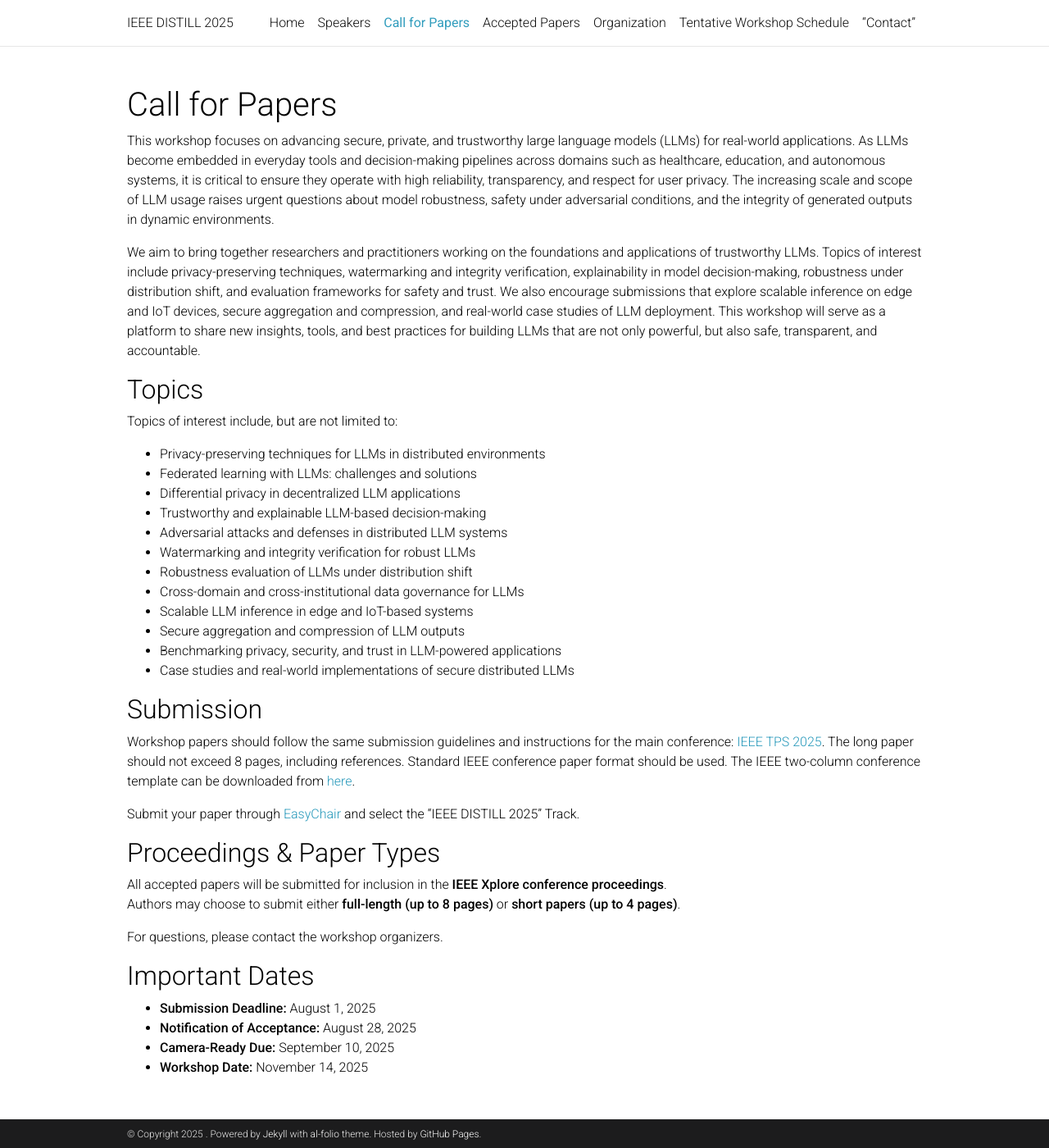
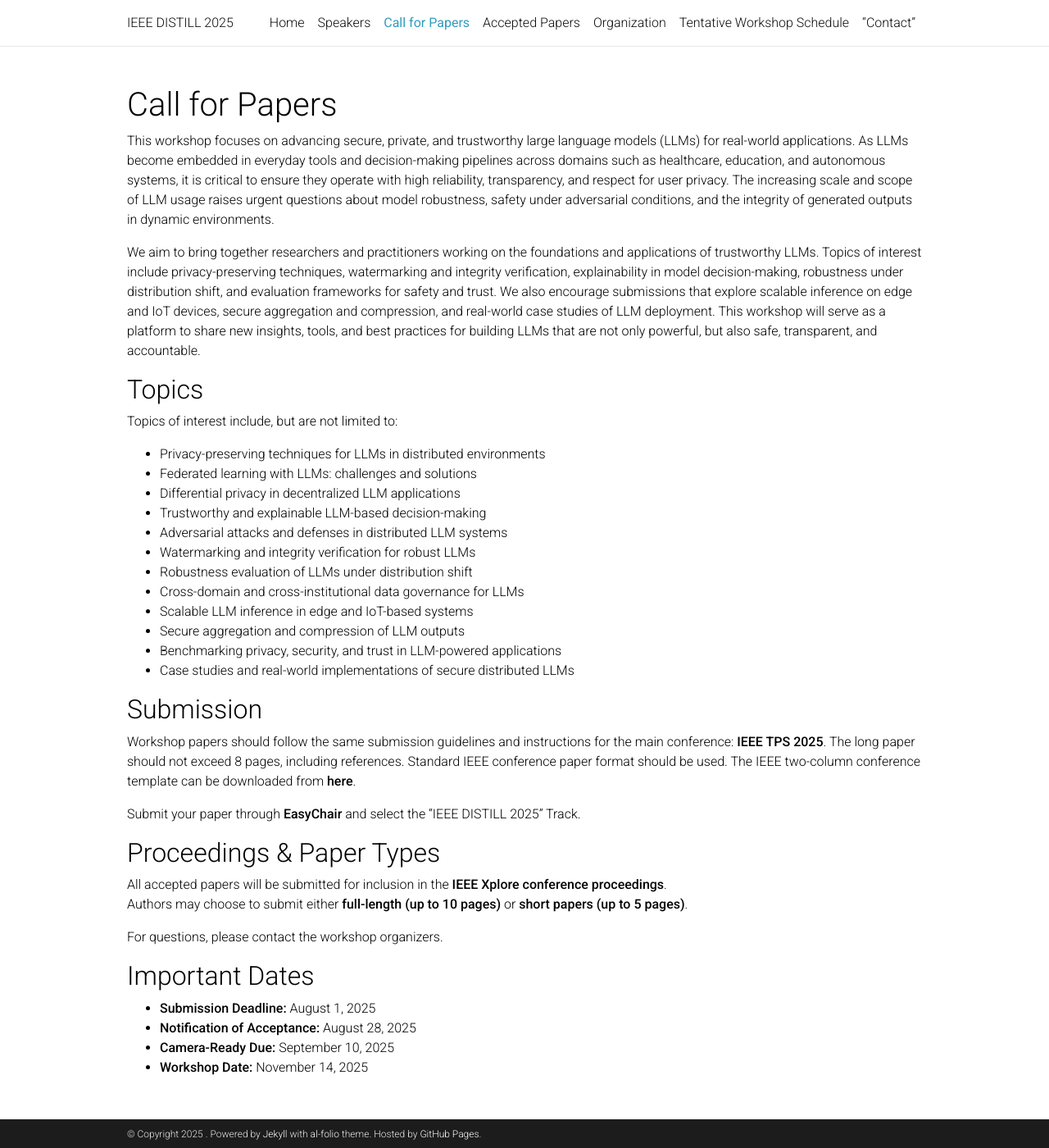
Before and after one commit to ieeedistill/ieeedistill.github.io, a Jekyll site: the page built from _pages/call_for_paper.md, in a window 1280 px wide and 1400 px high. Shown: the whole window at 82% size. Built offline with Jekyll 4.4.1, drawn with Linux system fonts in a browser that asks for light colours; comment, search, counter and statistics services are not loaded; a style sheet for code colours, icons or effects is not loaded.

Commit message:
Update call_for_paper.md

```diff
--- a/_pages/call_for_paper.md
+++ b/_pages/call_for_paper.md
@@ -32,14 +32,14 @@ Topics of interest include, but are not limited to:
 
 
 ## Submission
-Workshop papers should follow the same submission guidelines and instructions for the main conference: [IEEE TPS 2025](https://www.sis.pitt.edu/lersais/conference/tps/2025/). The long paper should not exceed 8 pages, including references. Standard IEEE conference paper format should be used. The IEEE two-column conference template can be downloaded from [here](https://www.ieee.org/conferences/publishing/templates).
+Workshop papers should follow the same submission guidelines and instructions for the main conference: [**IEEE TPS 2025**](https://www.sis.pitt.edu/lersais/conference/tps/2025/). The long paper should not exceed 8 pages, including references. Standard IEEE conference paper format should be used. The IEEE two-column conference template can be downloaded from [**here**](https://www.ieee.org/conferences/publishing/templates).
 
-Submit your paper through [EasyChair](https://easychair.org/account2/signin?l=7661155834746278132) and select the "IEEE DISTILL 2025" Track.
+Submit your paper through [**EasyChair**](https://easychair.org/account2/signin?l=7661155834746278132) and select the "IEEE DISTILL 2025" Track.
 
 ## Proceedings & Paper Types
 
 All accepted papers will be submitted for inclusion in the **IEEE Xplore conference proceedings**.
-Authors may choose to submit either **full-length (up to 8 pages)** or **short papers (up to 4 pages)**.
+Authors may choose to submit either **full-length (up to 10 pages)** or **short papers (up to 5 pages)**.
 
 For questions, please contact the workshop organizers.
 
```
